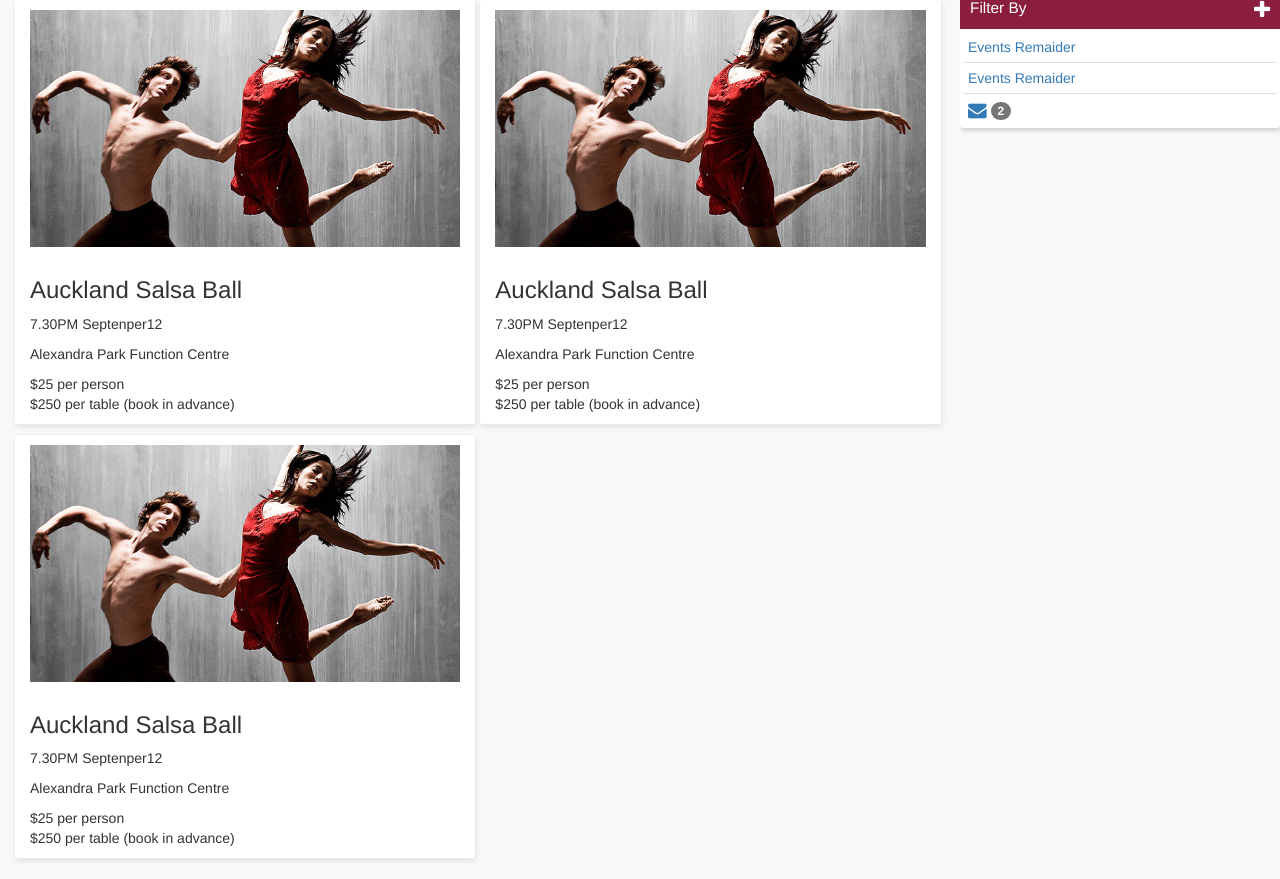
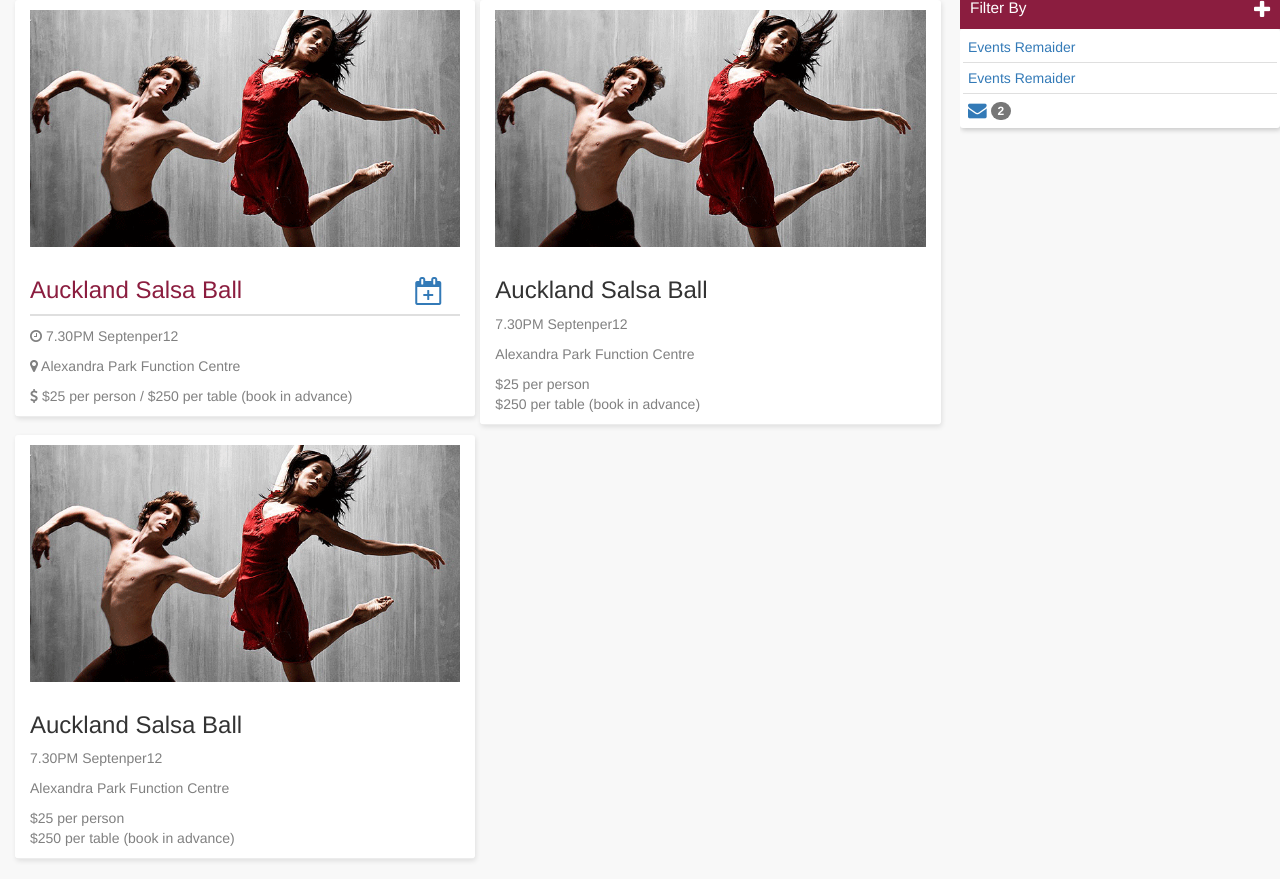
Before and after one commit to Catherinecao/Dance-Roomies, a PHP site: page /logined.html in a window 1280 px wide. Shown: the part 90-969 px from the top of the page. Run offline with PHP 8.4, Linux system fonts and the light colour scheme; some libraries are stand-ins or nearby versions.

Commit message:
more setting

```diff
--- a/css/main.css
+++ b/css/main.css
@@ -207,13 +207,33 @@ img {
   box-shadow: 1px 2px 5px rgba(0, 0, 0, 0.1);
   background-color: white;
   border-bottom: 1px solid rgba(128, 128, 128, 0.15);
-  padding: 0; }
+  padding: 0;
+  cursor: pointer; }
   @media (min-width: 768px) {
     .card {
       width: 49.5%;
       margin-right: 5px; }
       .card:nth-child(2n+0) {
         margin-right: 0; } }
+  .card .blur {
+    display: inline-block; }
+    .card .blur .title {
+      display: inline;
+      color: #8B1D3F; }
+      .card .blur .title h3 {
+        display: inline-block;
+        width: 90%; }
+    .card .blur .border-bottom {
+      border: 1px solid rgba(128, 128, 128, 0.25);
+      margin-bottom: 10px; }
+    .card .blur .add-to-calender {
+      margin-top: 20px;
+      display: inline-block;
+      width: 10%;
+      float: right;
+      margin-right: -25px; }
+    .card .blur p {
+      color: gray; }
 
 .infoBar {
   margin-top: 10px;
--- a/logined.html
+++ b/logined.html
@@ -53,10 +53,23 @@
 					<img src="img/Two_dancers-1.png" alt="">
 				</div>
 				<div class="col-sm-12 blur">
-					<h3>Auckland Salsa Ball</h3>
-					<p class="date">7.30PM Septenper12</p>
-					<p class="add">Alexandra Park Function Centre</p>
-					<p class="ticket">$25 per person <br>$250 per table (book in advance)</p>
+					<div class="col-xs-12 row title">
+						<h3>Auckland Salsa Ball</h3>
+						<a href="#" class="add-to-calender"><i class="fa fa-calendar-plus-o fa-2x"></i></a>
+					</div>
+					<div class="col-xs-12 border-bottom"></div>
+					<div class="col-xs-12 row">
+						<p class="date">
+							<i class="fa fa-clock-o"></i>
+							7.30PM Septenper12</p>
+						<p class="add">
+							<i class="fa fa-map-marker"></i>
+							Alexandra Park Function Centre</p>
+						<p class="ticket">
+							<i class="fa fa-usd"></i>
+							$25 per person / $250 per table (book in advance)</p>
+
+					</div>
 				</div>
 			</div>
 
--- a/sass/base/_variable.scss
+++ b/sass/base/_variable.scss
@@ -17,6 +17,7 @@ $dark-gray:darken($gray, 10%);
 $theme-color:#8B1D3F;
 $darker-theme:#590C1D;
 $light-theme:#D72D62;
+$light-pink:transparentize($light-theme,0.7);
 // #9e15b5;
 
 $orange:#FF9800;
--- a/sass/calender/_event.scss
+++ b/sass/calender/_event.scss
@@ -11,11 +11,27 @@
 		padding-top:20px;
 		color:	$light-theme;
 		line-height: 1.1;
+		padding-left:14px;
+
+		@media (min-width:$tablet-min-width){
+			padding-top:18px;
+			padding-left:28px;
+			line-height: 1;
+		}
 
 		.day{
 			font-size: 23px;
 			// border-bottom:2px solid $light-theme;
+			@media (min-width:$tablet-min-width){
+				font-size: 30px;
+			}
 		}
+		.month{
+			@media (min-width:$tablet-min-width){
+				font-size: 18px;
+			}
+		}
+
 	}
 
 	.event-content{
@@ -27,6 +43,12 @@
 		}
 		hr{
 			margin-bottom: 10px;
+		}
+		a{
+			color:$theme-color;
+			i{
+				color:$theme-color;
+			}
 		}
 	}
 
@@ -41,7 +63,7 @@
 
 
     .details{
-    	width: 55%;
+    	width: 120px;
     	padding-top:5px;
     	padding-bottom:7px;
 		padding-left:15px;
@@ -49,19 +71,28 @@
 		margin-bottom: 10px;
 		margin-left:20px;
 
+		@media (min-width:$tablet-min-width){
+		    		width: 200px;
+		    		padding-left:50px;
+		    	}
     	cursor: pointer;
     	color:$white;
-    	background-color:$orange;
+    	background-color:$dark-orange;
     	box-shadow:1px 1px 2px transparentize(black,0.6);
 
     	border-radius:30px;
     	i,p{
     		color:$white;
+    		padding-right:5px;
     	}
 
     	&:hover{
+    		p{
+    			text-shadow: $dropshadow-text;
+    		}
+    		background-color:$orange;
     		box-shadow:3px 4px 5px transparentize(black,0.7);
-    		transition: box-shadow 0.1s, ease-in-out 0s;
+    		transition: box-shadow 0.1s, background-color 0.2s, ease-in-out;
     	}
     }
 
--- a/sass/logined/_logined-content.scss
+++ b/sass/logined/_logined-content.scss
@@ -1,4 +1,3 @@
-
 
 .card{
 	margin-bottom:10px;
@@ -7,6 +6,7 @@
   	background-color:$white;
 	border-bottom:$border-bottom;
 	padding:0;
+	cursor:pointer;
 
 	@media (min-width:$tablet-min-width){
 
@@ -17,4 +17,35 @@
 			}
 	}
 
+	.blur{
+		display: inline-block;
+
+		.title{
+			display: inline;
+			color:$theme-color;
+
+			h3{
+				display: inline-block;
+				width: 90%;
+			}
+		}
+
+		.border-bottom{
+			border:$border;
+			margin-bottom: 10px;
+		}
+		.add-to-calender{
+			margin-top: 20px;
+			display: inline-block;
+			width: 10%;
+			float: right;
+			margin-right: -25px;
+		}
+
+		p{
+			color:$gray;
+		}
+
+	}
+
 }
```
Also changed, not shown: other parts of css/main.css (+29 -5 lines), calender.html (+5 -2 lines), 1 other file.
